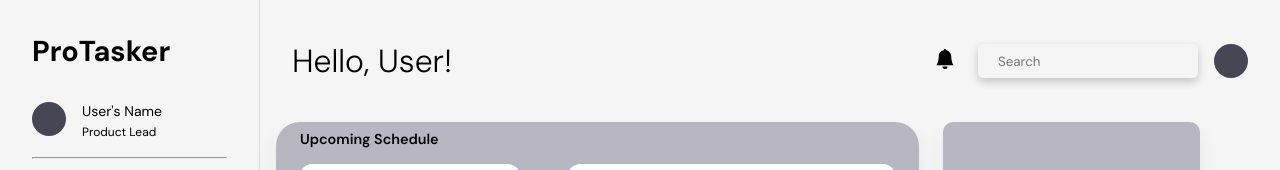
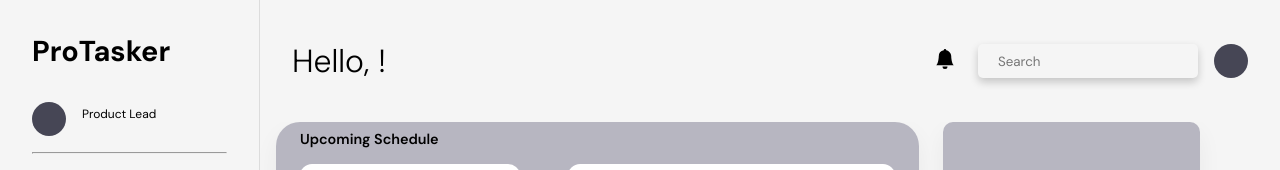
Before and after one commit to vbolden/pro-tasker-app, a React app in the folder frontend/: page /dashboard in a window 1280 px wide. Shown: the top 170 px of the page. Built offline with nearby package versions, Linux system fonts and the light colour scheme; no server answers; the HTML template or start-up script is replaced by a standard one; a web font is replaced by a local one.

Commit message:
retrieved user information from local storage

```diff
--- a/frontend/src/components/Header.jsx
+++ b/frontend/src/components/Header.jsx
@@ -3,6 +3,7 @@ import { RxHamburgerMenu } from "react-icons/rx";
 
 
 function Header({ setMenuOpen }) {
+    const user = JSON.parse(localStorage.getItem("user"));
 
     return (
         <header>
@@ -14,12 +15,12 @@ function Header({ setMenuOpen }) {
                     <RxHamburgerMenu />
                 </button>
 
-                <h1>Hello, User!</h1>
+                <h1>Hello, {user?.username}!</h1>
                 <div className="header-right">
                     <button id="notifications"> <BsFillBellFill style={{ width: "20px", height: "20px" }} /> </button>
                     <input type="text" placeholder="Search" />
                     <a href="#">
-                        <div className="circle"></div>
+                        <div className="circle">{user?.username.charAt(0)}</div>
                     </a>
                 </div>
             </div>
--- a/frontend/src/components/Sidebar.jsx
+++ b/frontend/src/components/Sidebar.jsx
@@ -5,13 +5,15 @@ import { AiOutlineMessage } from "react-icons/ai";
 import { IoSettingsOutline } from "react-icons/io5";
 
 function Sidebar({ menuOpen }) {
+    const user = JSON.parse(localStorage.getItem("user"));
+
     return (
         <aside className={`sidebar ${menuOpen ? "active" : ""}`}>
             <h2>ProTasker</h2>
             <div className="sidebar-header">
-                <div className="circle"></div>
+                <div className="circle">{user?.username.charAt(0)}</div>
                 <div className="user-details">
-                    <p>User's Name</p>
+                    <p>{user?.username.toUpperCase()}</p>
                     <span>Product Lead</span>
                 </div>
             </div>
```
